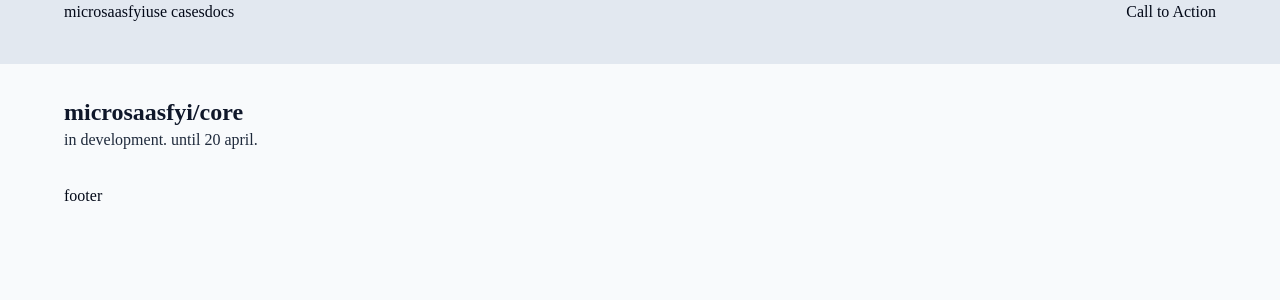
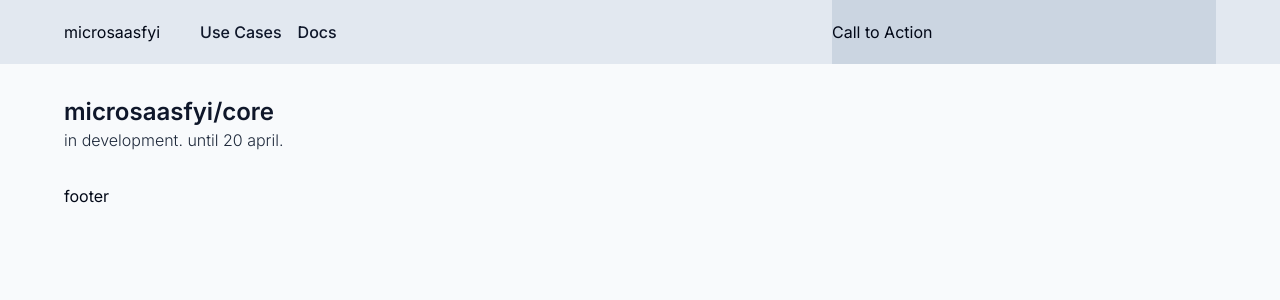
Before and after one commit to ogulcanturk/microsaasfyi, a Next.js app: page / in a window 1280 px wide. Shown: the top 300 px of the page. Built offline with nearby package versions, Linux system fonts and the light colour scheme.

Commit message:
init header layout

```diff
--- a/src/app/layout.tsx
+++ b/src/app/layout.tsx
@@ -6,7 +6,7 @@ import { cn } from "@/lib/utils";
 
 // Font & Styles
 import "@/styles/globals.css";
-import { Inter as FontSans } from "next/font/google";
+import { Inter as FontSans } from "next/font/google"
 
 const fontSans = FontSans({
   subsets: ["latin"],
@@ -21,7 +21,7 @@ export const metadata: Metadata = {
 export default function RootLayout({ children }: Readonly<{ children: React.ReactNode }>) {
   return (
     <html lang="en">
-      <body className={cn("bg-slate-50", fontSans.variable)}>
+      <body className={cn("bg-slate-50 font-sans antialiased", fontSans.variable)}>
         {children}
       </body>
     </html>
--- a/src/components/site/header.tsx
+++ b/src/components/site/header.tsx
@@ -1,15 +1,17 @@
 export default function Header({}) {
   return (
     <header className="w-full h-16 bg-slate-200">
-      <div className="m-auto max-w-6xl flex items-center justify-between">
-        <div className="flex">
+      <div className="h-full m-auto max-w-6xl flex items-center justify-between">
+        <div className="flex gap-10">
           <a href="/#" className="">microsaasfyi</a>
-          <nav className="">
-            <a href="/use-cases">use cases</a>
-            <a href="/docs">docs</a>
+          <nav className="space-x-4">
+            <a href="/use-cases" className="font-medium text-slate-900 hover:underline">Use Cases</a>
+            <a href="/docs" className="font-medium text-slate-900 hover:underline">Docs</a>
           </nav>
         </div>
-        <span className="">Call to Action</span>
+        <div className="w-96 h-full hidden sm:flex items-center justify-between bg-slate-300">
+          <span className="">Call to Action</span>
+        </div>
       </div>
     </header>
   );
```
